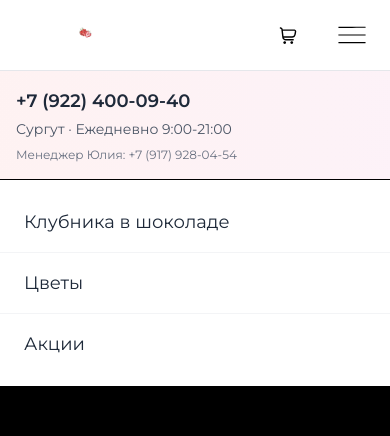
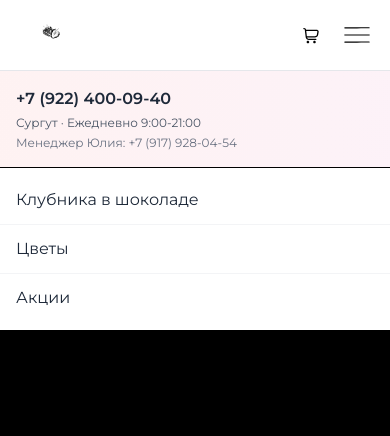
Before and after one commit to xPROGAx/BerryShop-build, a Next.js app: page /cart in a window 390 px wide. Both pictures are taken after a click on the button 352 px from the left and 35 px from the top of the page. Shown: the top 436 px of the page. Built offline with nearby package versions, Linux system fonts and the light colour scheme; a web font is replaced by a local one.

Commit message:
Update MobileMenu.js

```diff
--- a/src/components/MobileMenu.js
+++ b/src/components/MobileMenu.js
@@ -4,7 +4,7 @@ import { useCart } from '../store/cartContext'
 import { useRouter, usePathname } from 'next/navigation'
 import { useState } from 'react'
 import extra from '../../public/icons/extra.svg'
-import logo from '../../public/icons/main-logo.png'
+import logo from '../../public/icons/main-logo.svg'
 import cartIcon from '../../public/icons/cart.svg'
 
 const MobileMenu = () => {
@@ -23,73 +23,69 @@ const MobileMenu = () => {
             <div className="h-[70px]"></div>
             <nav className="bg-white fixed top-0 left-0 w-full h-[70px] shadow-md z-50">
                 <div className="container mx-auto flex justify-between items-center h-full px-4">
-                    {/* Логотип */}
                     <Link
                         href="/"
                         className="flex items-center hover:opacity-90 transition-opacity duration-200"
                     >
-                        <Image
-                            src={logo}
-                            alt='BerryShop'
-                            width={160}
-                            height={32}
-                            className="w-[140px] h-[28px] object-contain md:w-[160px] md:h-[32px]"
-                            priority
-                        />
+                        <div className="h-[50px] flex items-center">
+                            <Image
+                                src={logo}
+                                alt='BerryShop'
+                                width={200}
+                                height={40}
+                                className="h-[40px] w-auto object-contain md:h-[45px]"
+                                priority
+                                style={{ maxWidth: 'none' }}
+                            />
+                        </div>
                     </Link>
 
-                    {/* Правая часть - меню и корзина */}
-                    <div className="flex items-center gap-3">
-                        {/* Корзина */}
+                    <div className="flex items-center gap-2">
                         <button
                             onClick={goToCart}
-                            className="cursor-pointer flex items-center relative p-2 hover:bg-red-50 rounded-full transition-colors duration-200"
+                            className="cursor-pointer flex items-center relative p-1 hover:bg-red-50 rounded-full transition-colors duration-200"
                             aria-label="Корзина"
                         >
                             <Image
-                                width={28}
-                                height={28}
+                                width={26}
+                                height={26}
                                 alt=''
                                 src={cartIcon}
                                 className='object-contain'
                             />
                             {cart.length > 0 && (
-                                <span className="absolute -top-1 -right-1 bg-red-600 text-white text-xs font-bold rounded-full w-5 h-5 flex items-center justify-center">
+                                <span className="absolute -top-1 -right-1 bg-red-600 text-white text-xs font-bold rounded-full w-4 h-4 flex items-center justify-center">
                                     {cart.length}
                                 </span>
                             )}
                         </button>
 
-                        {/* Кнопка меню */}
                         <button
                             onClick={() => setIsOpen(!isOpen)}
-                            className="p-2 hover:bg-gray-100 rounded-lg transition-colors duration-200 ml-2"
+                            className="p-1 hover:bg-gray-100 rounded-lg transition-colors duration-200 ml-1"
                             aria-label="Меню"
                         >
                             <Image
                                 src={extra}
                                 alt=''
-                                width={28}
-                                height={28}
+                                width={26}
+                                height={26}
                                 className="object-contain"
                             />
                         </button>
                     </div>
 
-                    {/* Мобильное меню */}
                     {isOpen && (
                         <div className="absolute top-full left-0 w-full bg-white shadow-xl border-t border-gray-200 animate-fadeIn">
-                            {/* Контакты */}
                             <div className="p-4 bg-gradient-to-r from-red-50 to-pink-50 border-b">
-                                <div className="text-lg font-bold text-gray-800">+7 (922) 400-09-40</div>
-                                <div className="text-sm text-gray-600 mt-1">Сургут · Ежедневно 9:00-21:00</div>
-                                <div className="text-xs text-gray-500 mt-2">
+                                <div className="text-base font-bold text-gray-800">+7 (922) 400-09-40</div>
+                                <div className="text-xs text-gray-600 mt-1">Сургут · Ежедневно 9:00-21:00</div>
+                                <div className="text-xs text-gray-500 mt-1">
                                     Менеджер Юлия: +7 (917) 928-04-54
                                 </div>
                             </div>
 
-                            {/* Навигация */}
-                            <ul className='py-3'>
+                            <ul className='py-2'>
                                 {[
                                     { name: 'Клубника в шоколаде', path: '/strawberry' },
                                     { name: 'Цветы', path: '/flowers' },
@@ -98,7 +94,7 @@ const MobileMenu = () => {
                                     <li key={item.path} className="border-b border-gray-100 last:border-b-0">
                                         <Link
                                             href={item.path}
-                                            className={`block py-4 px-6 transition-colors duration-200 text-lg ${
+                                            className={`block py-3 px-4 transition-colors duration-200 text-base ${
                                                 pathname === item.path
                                                     ? 'text-red-600 bg-red-50 font-bold'
                                                     : 'text-gray-800 hover:bg-gray-50'
@@ -115,7 +111,6 @@ const MobileMenu = () => {
                 </div>
             </nav>
 
-            {/* Затемнение фона */}
             {isOpen && (
                 <div
                     className="fixed inset-0 bg-black bg-opacity-30 z-40 mt-[70px] cursor-pointer"
```
